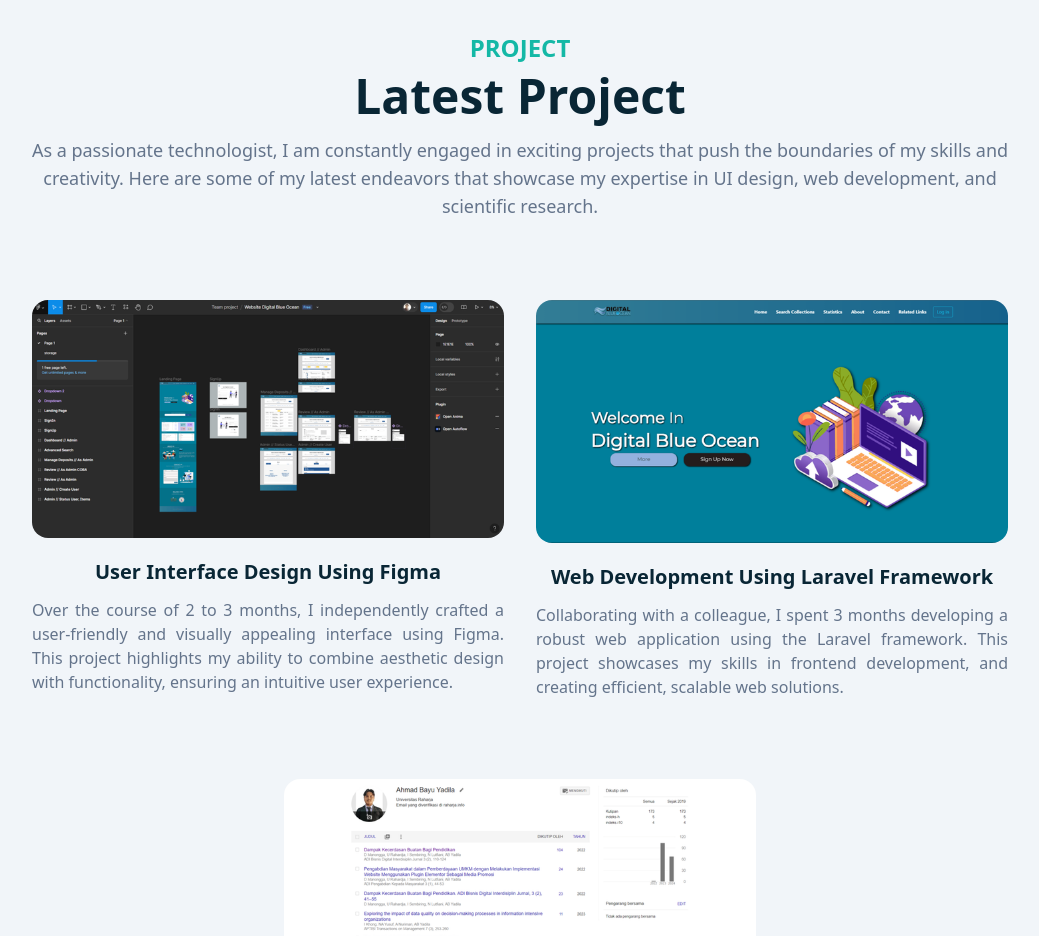
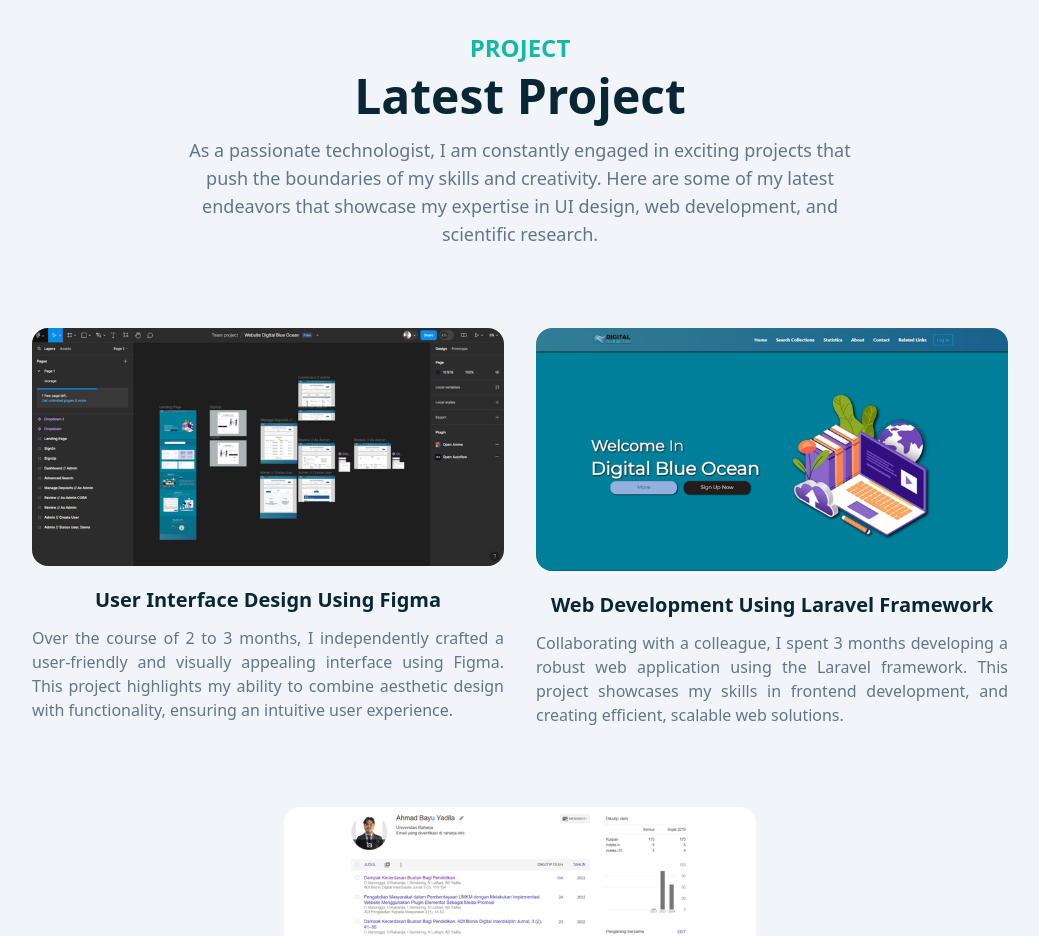
Before and after one commit to BayuYadila/portfolio-tailwind-css, a website: page index.html in a window 1280 px wide. Shown: the part 1580-2516 px from the top of the page, without its empty margins (120-1159 px from the left). Drawn offline with nearby package versions, Linux system fonts and the light colour scheme; files that its build step writes are made by us from their sources.

Commit message:
update latest project

```diff
--- a/index.html
+++ b/index.html
@@ -138,7 +138,7 @@
                 <div class="max-w-5xl mx-auto text-center mb-16">
                     <h4 class="font-semibold text-lg lg:text-2xl text-primary mb-2 dark:text-[#76abae]">PROJECT</h4>
                     <h2 class="font-bold text-dark text-3xl mb-4 sm:text-4xl lg:text-5xl dark:text-[#F8F8F2]">Latest Project</h2>
-                    <p class="font-medium text-base text-secondary md:text-lg xl:mx-auto">As a passionate technologist, I am constantly engaged in exciting projects that push the boundaries of my skills and creativity. Here are some of my latest endeavors that showcase my expertise in UI design, web development, and scientific research.</p>
+                    <p class="font-medium text-base text-secondary md:text-lg xl:max-w-2xl xl:mx-auto">As a passionate technologist, I am constantly engaged in exciting projects that push the boundaries of my skills and creativity. Here are some of my latest endeavors that showcase my expertise in UI design, web development, and scientific research.</p>
                 </div>
             </div>
 
```
